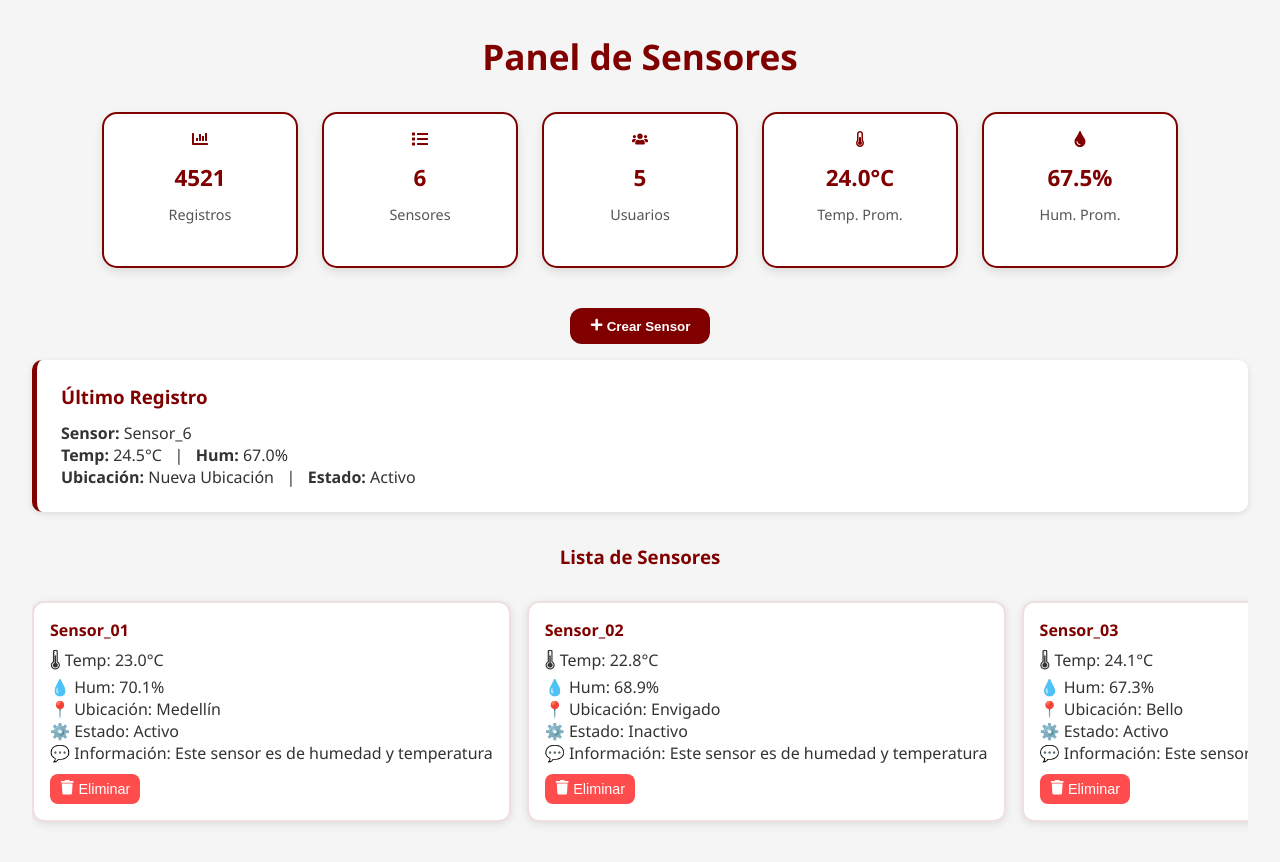
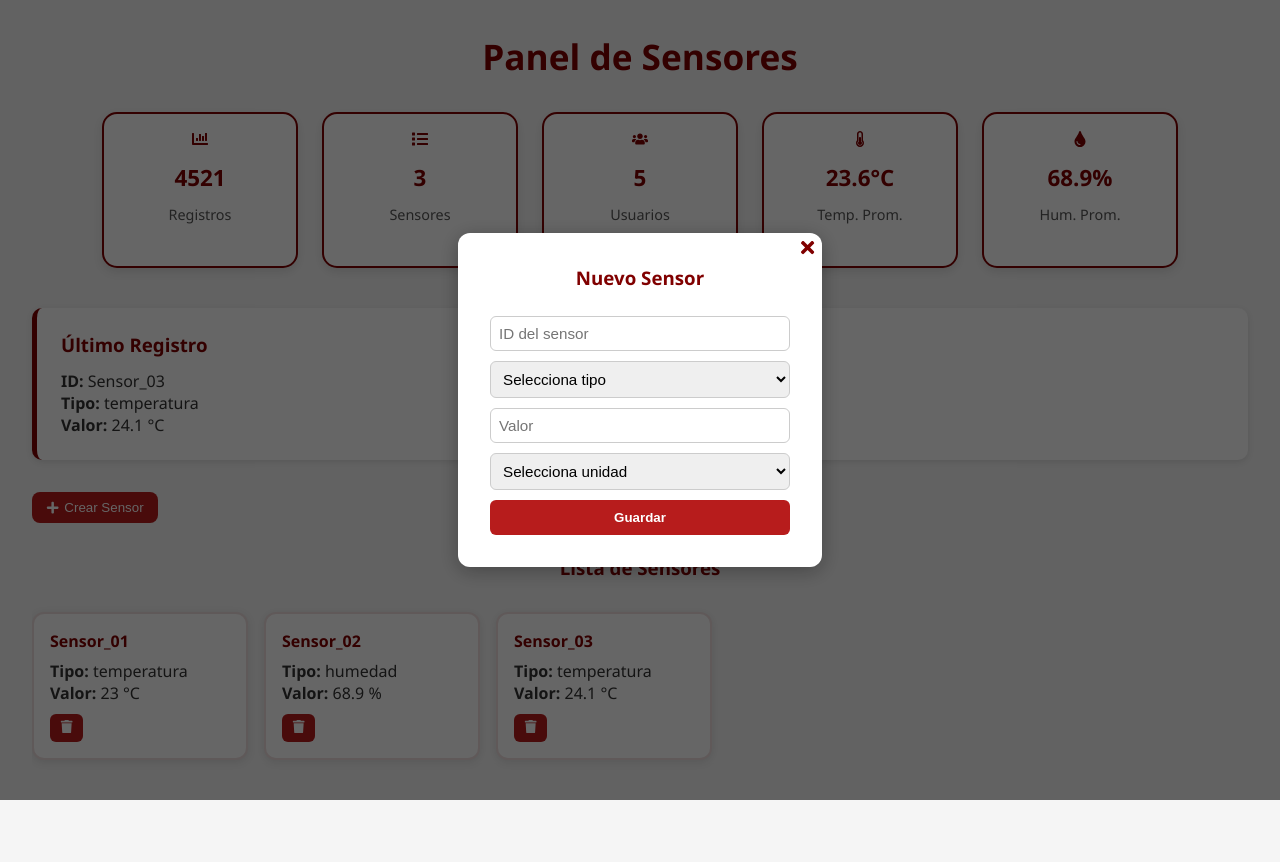
Before and after one commit to juanVolkmar/SensoresIoT, a React (Vite) app in the folder front-end/: page /sensor in a window 1280 px wide. Both pictures are taken after a click on the button "Crear Sensor". Shown: the top 862 px of the page. Built offline with nearby package versions, Linux system fonts and the light colour scheme.

Commit message:
modificación vista sensor
modificación vista sensor

```diff
--- a/front-end/src/SensorsView.css
+++ b/front-end/src/SensorsView.css
@@ -137,3 +137,144 @@
 .delete-btn:hover {
     background-color: #cc0000;
 }
+
+/* Modal */
+.modal-overlay {
+    position: fixed;
+    top: 0;
+    left: 0;
+    right: 0;
+    bottom: 0;
+    background-color: rgba(0,0,0,0.5);
+    display: flex;
+    justify-content: center;
+    align-items: center;
+    z-index: 10;
+}
+
+.modal {
+    background: #fff;
+    padding: 2rem;
+    border-radius: 12px;
+    width: 300px;
+    display: flex;
+    flex-direction: column;
+    gap: 10px;
+    position: relative;
+    box-shadow: 0 4px 20px rgba(0,0,0,0.3);
+}
+
+.modal h3 {
+    text-align: center;
+    color: #800000;
+    margin-bottom: 1rem;
+}
+
+.modal input, .modal select {
+    padding: 8px;
+    border-radius: 8px;
+    border: 1px solid #ccc;
+    font-size: 0.95rem;
+}
+
+.save-btn {
+    background-color: #800000;
+    color: white;
+    padding: 8px;
+    border: none;
+    border-radius: 8px;
+    font-weight: bold;
+    cursor: pointer;
+    transition: 0.3s;
+}
+
+.save-btn:hover {
+    background-color: #a00000;
+}
+
+.close-btn {
+    background: none;
+    border: none;
+    font-size: 1.2rem;
+    position: absolute;
+    top: 10px;
+    right: 10px;
+    cursor: pointer;
+    color: #800000;
+}
+
+.modal-overlay {
+  position: fixed;
+  top: 0;
+  left: 0;
+  background: rgba(0, 0, 0, 0.6);
+  width: 100vw;
+  height: 100vh;
+  display: flex;
+  justify-content: center;
+  align-items: center;
+  z-index: 999;
+}
+
+.modal {
+  background: white;
+  border-radius: 12px;
+  padding: 2rem;
+  width: 300px;
+  position: relative;
+  display: flex;
+  flex-direction: column;
+  gap: 10px;
+}
+
+.modal input, .modal select {
+  padding: 8px;
+  border-radius: 6px;
+  border: 1px solid #ccc;
+}
+
+.modal h3 {
+  text-align: center;
+}
+
+.save-btn {
+  background: #b71c1c;
+  color: white;
+  padding: 10px;
+  border-radius: 6px;
+  border: none;
+  cursor: pointer;
+}
+
+.close-btn {
+  position: absolute;
+  top: 5px;
+  right: 5px;
+  background: transparent;
+  border: none;
+  font-size: 1.2rem;
+  cursor: pointer;
+}
+
+.btn-add {
+  margin-top: 1rem;
+  background: #b71c1c;
+  color: white;
+  border: none;
+  padding: 8px 14px;
+  border-radius: 8px;
+  display: flex;
+  align-items: center;
+  gap: 5px;
+  cursor: pointer;
+}
+
+.btn-delete {
+  margin-top: 10px;
+  background: #b71c1c;
+  color: white;
+  padding: 6px 10px;
+  border: none;
+  border-radius: 6px;
+  cursor: pointer;
+}
--- a/front-end/src/SensorsView.jsx
+++ b/front-end/src/SensorsView.jsx
@@ -1,39 +1,90 @@
 import React, { useState } from "react";
 import "./SensorsView.css";
-import { FaThermometerHalf, FaTint, FaUsers, FaList, FaChartBar, FaPlus, FaTrash } from "react-icons/fa";
+import {
+  FaThermometerHalf,
+  FaTint,
+  FaUsers,
+  FaList,
+  FaChartBar,
+  FaPlus,
+  FaTrash,
+  FaTimes
+} from "react-icons/fa";
 
 const SensorsView = () => {
   const [sensors, setSensors] = useState([
-        { id: "Sensor_01", lastTemp: 23.0, lastHum: 70.1, location: "Medellín", status: "Activo" },
-        { id: "Sensor_02", lastTemp: 22.8, lastHum: 68.9, location: "Envigado", status: "Inactivo" },
-        { id: "Sensor_03", lastTemp: 24.1, lastHum: 67.3, location: "Bello", status: "Activo" },
-        { id: "Sensor_04", lastTemp: 25.2, lastHum: 65.1, location: "Sabaneta", status: "Mantenimiento" },
-        { id: "Sensor_05", lastTemp: 24.7, lastHum: 66.5, location: "Itagüí", status: "Activo" },
+    { id: "Sensor_01", type: "temperatura", temperatura: { value: 23.0, type: "°C" } },
+    { id: "Sensor_02", type: "humedad", humedad: { value: 68.9, type: "%" } },
+    { id: "Sensor_03", type: "temperatura", temperatura: { value: 24.1, type: "°C" } },
   ]);
+
+  const [showModal, setShowModal] = useState(false);
+  const [newSensor, setNewSensor] = useState({
+    id: "",
+    type: "",
+    value: "",
+    valueType: ""
+  });
+
+  const typeOptions = {
+    temperatura: ["°C", "°F", "K"],
+    humedad: ["%", "g/m³"],
+    radiacion: ["W/m²"],
+    presion: ["hPa", "atm"]
+  };
 
   const totalRecords = 4521;
   const totalSensors = sensors.length;
   const totalUsers = 5;
-    const avgTemp = (sensors.reduce((acc, s) => acc + s.lastTemp, 0) / totalSensors).toFixed(1);
-    const avgHum = (sensors.reduce((acc, s) => acc + s.lastHum, 0) / totalSensors).toFixed(1);
+  const avgTemp = (
+    sensors
+      .filter(s => s.temperatura)
+      .reduce((sum, s) => sum + s.temperatura.value, 0) /
+    (sensors.filter(s => s.temperatura).length || 1)
+  ).toFixed(1);
+
+  const avgHum = (
+    sensors
+      .filter(s => s.humedad)
+      .reduce((sum, s) => sum + s.humedad.value, 0) /
+    (sensors.filter(s => s.humedad).length || 1)
+  ).toFixed(1);
+
   const lastRecord = sensors[sensors.length - 1];
 
-    const handleAddSensor = () => {
-        const newSensor = {
-            id: `Sensor_${sensors.length + 1}`,
-            lastTemp: 24 + Math.random(),
-            lastHum: 65 + Math.random() * 5,
-            location: "Nueva Ubicación",
-            status: "Activo"
+  const handleInputChange = (e) => {
+    const { name, value } = e.target;
+    setNewSensor(prev => ({
+      ...prev,
+      [name]: name === "value" ? parseFloat(value) : value
+    }));
   };
-        setSensors([...sensors, newSensor]);
+
+  const handleSaveSensor = () => {
+    const { id, type, value, valueType } = newSensor;
+
+    if (!id || !type || isNaN(value) || !valueType) {
+      alert("Por favor completa todos los campos correctamente.");
+      return;
+    }
+
+    const sensorObject = {
+      id,
+      type,
+      [type]: {
+        value,
+        type: valueType
+      }
+    };
+
+    setSensors([...sensors, sensorObject]);
+    setNewSensor({ id: "", type: "", value: "", valueType: "" });
+    setShowModal(false);
   };
 
   const handleDeleteSensor = (id) => {
-        const confirm = window.confirm(`¿Eliminar ${id}?`);
-        if (confirm) {
-            setSensors(sensors.filter(sensor => sensor.id !== id));
-        }
+    const updated = sensors.filter(sensor => sensor.id !== id);
+    setSensors(updated);
   };
 
   return (
@@ -48,15 +99,20 @@ const SensorsView = () => {
         <div className="sv-card"><FaTint /><p>{avgHum}%</p><span>Hum. Prom.</span></div>
       </div>
 
-            <div className="sv-controls">
-                <button onClick={handleAddSensor} className="sv-btn add"><FaPlus /> Crear Sensor</button>
+      <div className="sv-last">
+        <h3>Último Registro</h3>
+        <p><strong>ID:</strong> {lastRecord?.id}</p>
+        <p><strong>Tipo:</strong> {lastRecord?.type}</p>
+        <p>
+          <strong>Valor:</strong>{" "}
+          {lastRecord?.[lastRecord.type]?.value} {lastRecord?.[lastRecord.type]?.type}
+        </p>
       </div>
 
-            <div className="sv-last">
-                <h3>Último Registro</h3>
-                <p><strong>Sensor:</strong> {lastRecord.id}</p>
-                <p><strong>Temp:</strong> {lastRecord.lastTemp.toFixed(1)}°C &nbsp; | &nbsp; <strong>Hum:</strong> {lastRecord.lastHum.toFixed(1)}%</p>
-                <p><strong>Ubicación:</strong> {lastRecord.location} &nbsp; | &nbsp; <strong>Estado:</strong> {lastRecord.status}</p>
+      <div className="sv-actions">
+        <button className="btn-add" onClick={() => setShowModal(true)}>
+          <FaPlus /> Crear Sensor
+        </button>
       </div>
 
       <div className="sv-carousel">
@@ -65,18 +121,38 @@ const SensorsView = () => {
           {sensors.map((sensor, index) => (
             <div className="carousel-item" key={index}>
               <h4>{sensor.id}</h4>
-                            <p>🌡 Temp: {sensor.lastTemp.toFixed(1)}°C</p>
-                            <p>💧 Hum: {sensor.lastHum.toFixed(1)}%</p>
-                            <p>📍 Ubicación: {sensor.location}</p>
-                            <p>⚙️ Estado: {sensor.status}</p>
-                            <p>💬 Información: Este sensor es de humedad y temperatura </p>
-                            <button className="delete-btn" onClick={() => handleDeleteSensor(sensor.id)}>
-                                <FaTrash /> Eliminar
-                            </button>
+              <p><strong>Tipo:</strong> {sensor.type}</p>
+              <p><strong>Valor:</strong> {sensor[sensor.type].value} {sensor[sensor.type].type}</p>
+              <button className="btn-delete" onClick={() => handleDeleteSensor(sensor.id)}><FaTrash /></button>
             </div>
           ))}
         </div>
       </div>
+
+      {showModal && (
+        <div className="modal-overlay">
+          <div className="modal">
+            <button className="close-btn" onClick={() => setShowModal(false)}><FaTimes /></button>
+            <h3>Nuevo Sensor</h3>
+            <input type="text" name="id" placeholder="ID del sensor" value={newSensor.id} onChange={handleInputChange} />
+            <select name="type" value={newSensor.type} onChange={handleInputChange}>
+              <option value="">Selecciona tipo</option>
+              <option value="temperatura">Temperatura</option>
+              <option value="humedad">Humedad</option>
+              <option value="radiacion">Radiación</option>
+              <option value="presion">Presión</option>
+            </select>
+            <input type="number" name="value" placeholder="Valor" value={newSensor.value} onChange={handleInputChange} />
+            <select name="valueType" value={newSensor.valueType} onChange={handleInputChange}>
+              <option value="">Selecciona unidad</option>
+              {(typeOptions[newSensor.type] || []).map((unit, i) => (
+                <option key={i} value={unit}>{unit}</option>
+              ))}
+            </select>
+            <button className="save-btn" onClick={handleSaveSensor}>Guardar</button>
+          </div>
+        </div>
+      )}
     </div>
   );
 };
```
Lines whose indentation alone changed are shown as unchanged.
